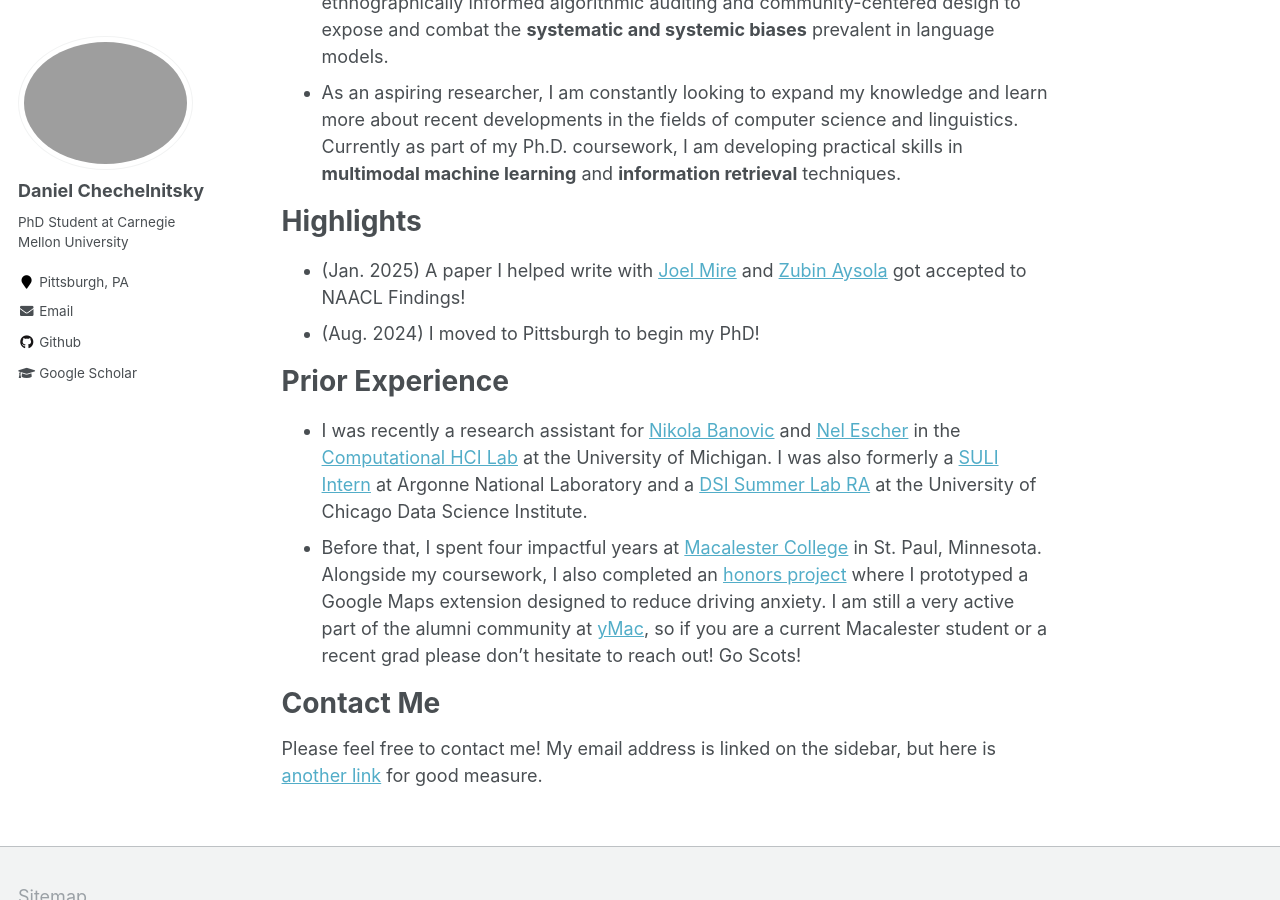
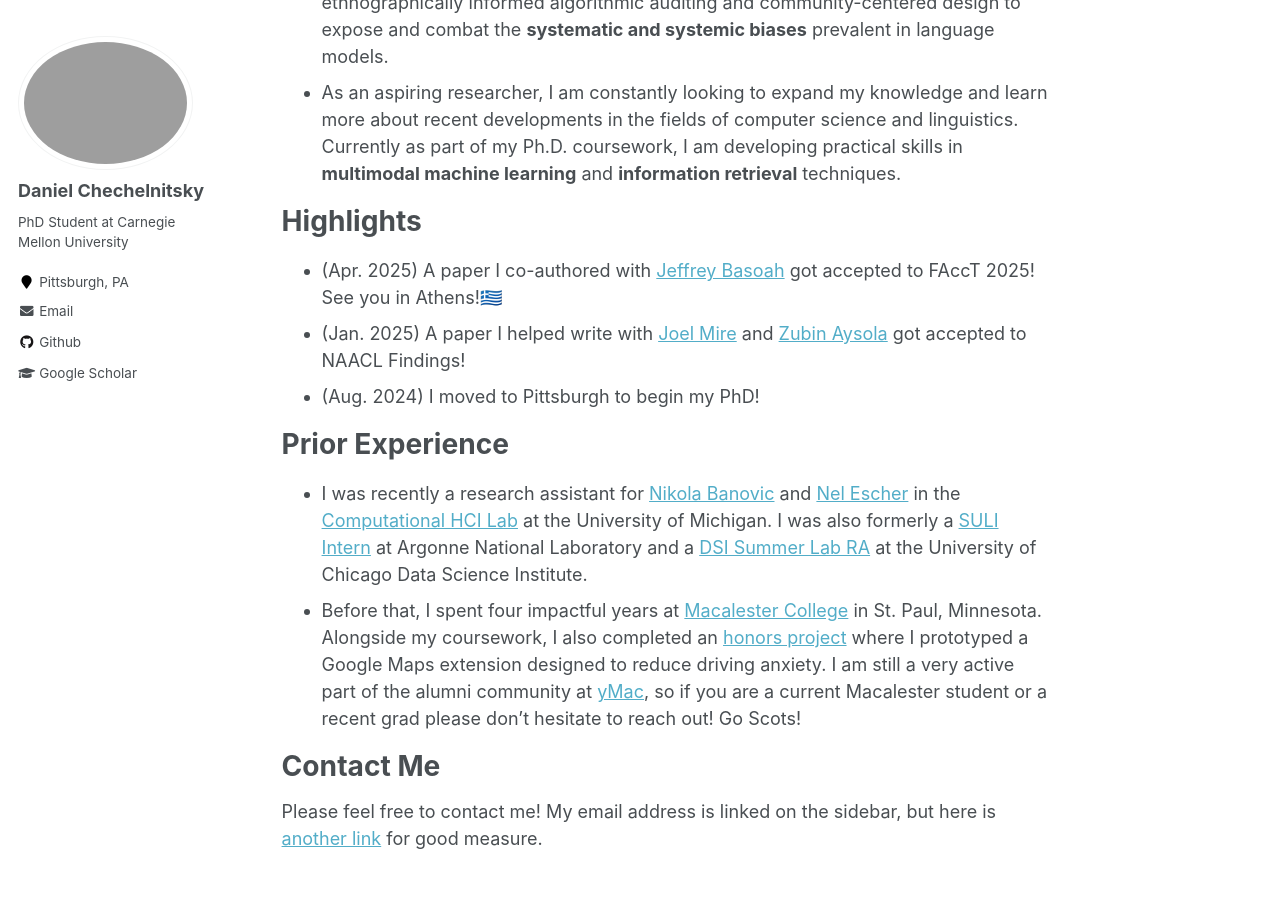
Before and after one commit to chechelnitskd/chechelnitskd.github.io, a Jekyll site: the page built from _pages/about.md, in a window 1280 px wide and 900 px high, scrolled down 624 px. Built offline with Jekyll 4.4.1, drawn with Linux system fonts in a browser that asks for light colours.

Commit message:
Update about.md

```diff
--- a/_pages/about.md
+++ b/_pages/about.md
@@ -20,6 +20,7 @@
 - As an aspiring researcher, I am constantly looking to expand my knowledge and learn more about recent developments in the fields of computer science and linguistics. Currently as part of my Ph.D. coursework, I am developing practical skills in **multimodal machine learning** and **information retrieval** techniques.
 
 # Highlights
+- (Apr. 2025) A paper I co-authored with [Jeffrey Basoah](https://tat-lab.github.io/people/basoah/) got accepted to FAccT 2025! See you in Athens!🇬🇷
 - (Jan. 2025) A paper I helped write with [Joel Mire](https://joelmire.notion.site/) and [Zubin Aysola](https://www.linkedin.com/in/zubin-aysola/) got accepted to NAACL Findings!
 - (Aug. 2024) I moved to Pittsburgh to begin my PhD!
 
```
